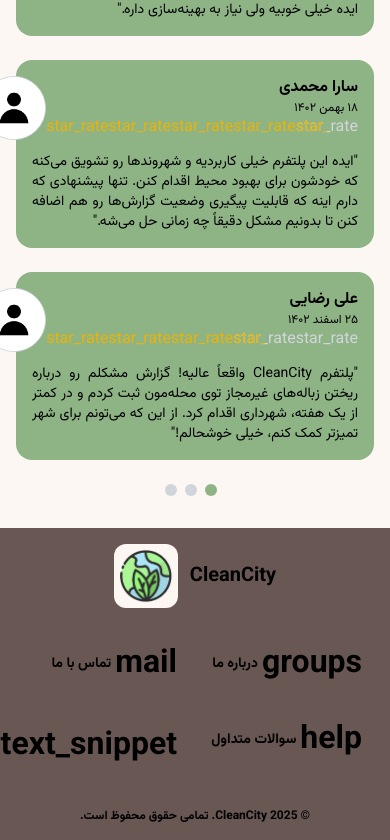
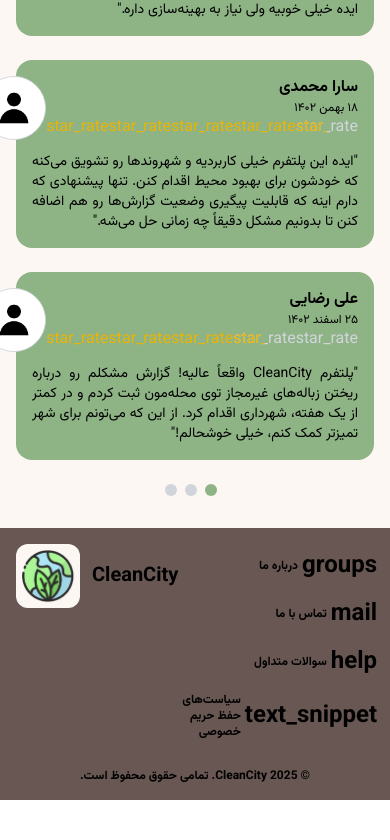
Before and after one commit to SE-Byte-Busters/frontend-service, a Next.js app: page / in a window 390 px wide. Shown: the part 2519-3359 px from the top of the page. After the commit the page ends 3319 px from the top, so only its background shows below. Built offline with nearby package versions, Linux system fonts and the light colour scheme.

Commit message:
fix: fix footer styling for responsiveness

```diff
--- a/src/components/home/Footer.tsx
+++ b/src/components/home/Footer.tsx
@@ -16,9 +16,9 @@
   return (
     <footer className="bg-dark py-4 px-4 sm:px-0">
       <div className="container mx-auto sm:px-10">
-        <div className="flex flex-col md:flex-row justify-between items-center mb-6">
+        <div className="flex flex-row items-start justify-between mb-6">
           {/* Logo */}
-          <div className="flex items-center mb-6 md:mb-0">
+          <div className="flex items-center shrink-0">
             <Image
               src="/logo.png"
               width={256}
@@ -30,15 +30,15 @@
           </div>
 
           {/* Links */}
-          <nav className="w-full md:w-auto grid grid-cols-2 gap-3 md:flex md:flex-wrap justify-center md:gap-5" dir="rtl">
+          <nav className="flex flex-col md:flex-row flex-wrap gap-1 md:gap-1" dir="rtl">
             {navItems.map((item) => (
-              <Link key={item.name} href={item.href} className="rounded-lg p-2">
+              <Link key={item.name} href={item.href} className="rounded-lg p-1 md:p-2">
                 <div className="flex items-center text-black font-bold">
                   <MaterialSymbol
                     name={item.logo}
-                    className="mx-1 md:mx-2 !text-[32px] md:!text-[48px]"
+                    className="mx-1 md:mx-2 !text-[24px] md:!text-[48px]"
                   />
-                  <span className="text-sm md:text-base">{item.name}</span>
+                  <span className="text-xs md:text-base">{item.name}</span>
                 </div>
               </Link>
             ))}
```
